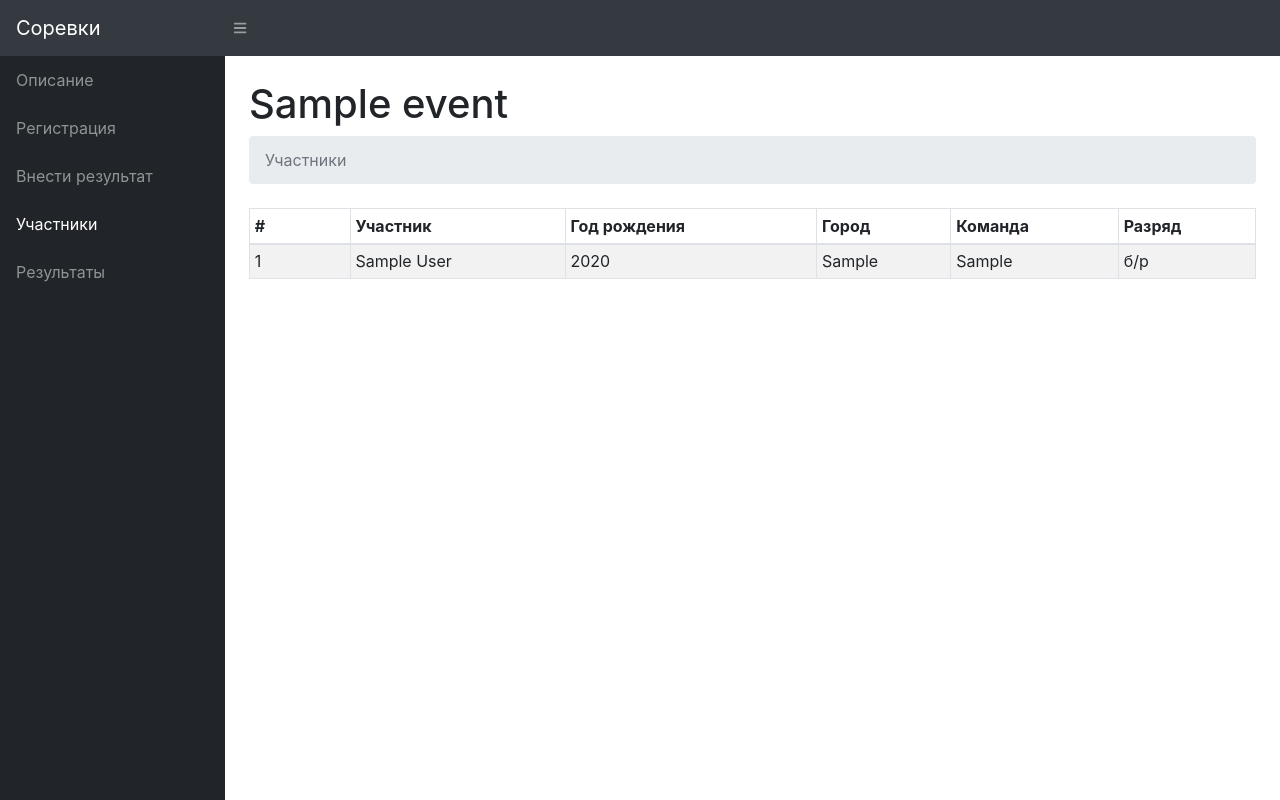
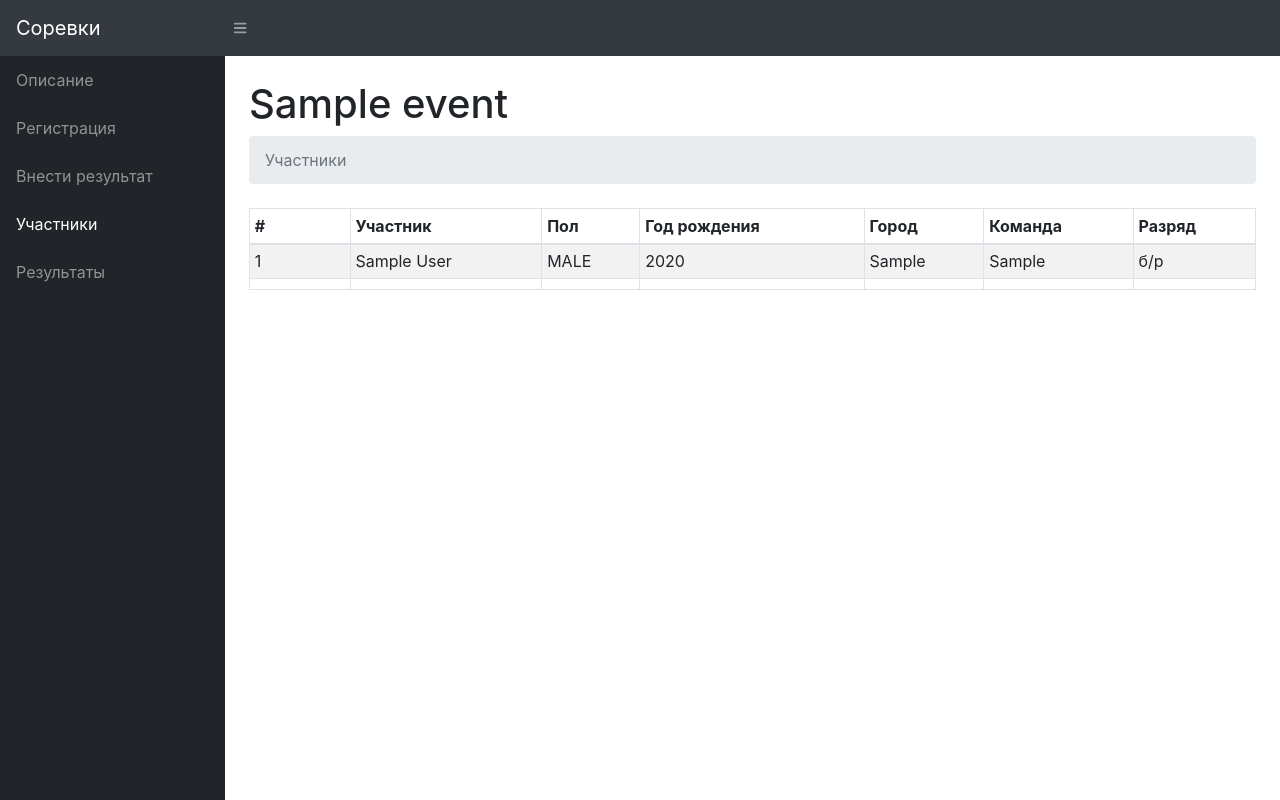
Before and after one commit to milssky/climbing_events, a Django app: page /e/1/participants/ in a window 1280 px wide. Run offline with Django 3.2, Linux system fonts and the light colour scheme; tables that the repository leaves empty hold one stand-in row (values such as "Sample post"); some libraries are stand-ins or nearby versions.

Commit message:
Добавлен пол участника

```diff
--- a/events/forms.py
+++ b/events/forms.py
@@ -25,6 +25,7 @@ class ParticipantRegistrationForm(forms.ModelForm):
         fields = [
             'first_name',
             'last_name',
+            'gender',
             'birth_year',
             'city',
             'team',
@@ -33,6 +34,7 @@ class ParticipantRegistrationForm(forms.ModelForm):
         labels = {
             'first_name': 'Имя',
             'last_name': 'Фамилия',
+            'gender': 'Пол',
             'birth_year': 'Год рождения',
             'city': 'Город',
             'team': 'Команда',
--- a/events/models.py
+++ b/events/models.py
@@ -30,6 +30,13 @@ class Event(models.Model):
 class Participant(models.Model):
     first_name = models.CharField(max_length=32)
     last_name = models.CharField(max_length=32)
+    GENDER_MALE = 'MALE'
+    GENDER_FEMALE = 'FEMALE'
+    GENDERS = [
+        (GENDER_MALE, 'М'),
+        (GENDER_FEMALE, 'Ж'),
+    ]
+    gender = models.CharField(max_length=6, choices=GENDERS, default=GENDER_MALE)
     birth_year = models.IntegerField(null=True)
     city = models.CharField(null=True, max_length=32)
     team = models.CharField(null=True, max_length=32)
--- a/events/services.py
+++ b/events/services.py
@@ -34,12 +34,14 @@ def clear_event(event: Event) -> None:
 
 
 def create_participant_with_default_accents(event: Event, first_name: str, last_name: str,
+                                            gender: Participant.gender = Participant.GENDER_MALE,
                                             birth_year: int = 2000, city: str = '', team: str = '',
                                             grade: Participant.GRADES = Participant.GRADE_BR,
                                             ) -> Participant:
     participant = Participant.objects.create(
         first_name=first_name,
         last_name=last_name,
+        gender=gender,
         birth_year=birth_year,
         city=city,
         team=team,
--- a/events/templates/events/event-participants.html
+++ b/events/templates/events/event-participants.html
@@ -5,11 +5,12 @@
 
 {% block content %}
 {% if event.is_published %}
-  <table class="table table-bordered table-hover table-striped table-sm" id="dataTable" width="100%" cellspacing="0">
+<table cellspacing="0" class="table table-bordered table-hover table-striped table-sm" id="dataTable" width="100%">
   <thead>
   <tr>
     <th style="width:10%">#</th>
     <th>Участник</th>
+    <th>Пол</th>
     <th>Год рождения</th>
     <th>Город</th>
     <th>Команда</th>
@@ -17,10 +18,31 @@
   </tr>
   </thead>
   <tbody>
-  {% for participant in participants %}
+  {% for participant in participants_male %}
   <tr>
     <td>{{ forloop.counter }}</td>
     <td>{{ participant.first_name }} {{ participant.last_name }}</td>
+    <td>{{ participant.gender }}</td>
+    <td>{% if participant.birth_year is not None %}{{ participant.birth_year }}{% endif %}</td>
+    <td>{% if participant.city is not None %}{{ participant.city }}{% endif %}</td>
+    <td>{% if participant.team is not None %}{{ participant.team }}{% endif %}</td>
+    <td>{{ participant.get_grade_display }}</td>
+  </tr>
+  {% endfor %}
+  <tr>
+    <td></td>
+    <td></td>
+    <td></td>
+    <td></td>
+    <td></td>
+    <td></td>
+    <td></td>
+  </tr>
+  {% for participant in participants_female %}
+  <tr>
+    <td>{{ forloop.counter }}</td>
+    <td>{{ participant.first_name }} {{ participant.last_name }}</td>
+    <td>{{ participant.gender }}</td>
     <td>{% if participant.birth_year is not None %}{{ participant.birth_year }}{% endif %}</td>
     <td>{% if participant.city is not None %}{{ participant.city }}{% endif %}</td>
     <td>{% if participant.team is not None %}{{ participant.team }}{% endif %}</td>
@@ -31,7 +53,7 @@
 </table>
 
 {% else %}
-  {% include 'events/snippet-card-banner.html' with message='Событие не опубликовано' %}
+{% include 'events/snippet-card-banner.html' with message='Событие не опубликовано' %}
 {% endif %}
 
 {% endblock %}
--- a/events/views.py
+++ b/events/views.py
@@ -238,13 +238,15 @@ class EventParticipantsView(views.View):
     @staticmethod
     def get(request, event_id):
         event = Event.objects.get(id=event_id)
-        participants = Participant.objects.filter(event__id=event_id)
+        participants_male = Participant.objects.filter(event__id=event_id, gender='MALE')
+        participants_female = Participant.objects.filter(event__id=event_id, gender='FEMALE')
         return render(
             request=request,
             template_name='events/event-participants.html',
             context={
                 'event': event,
-                'participants': participants,
+                'participants_male': participants_male,
+                'participants_female': participants_female,
             }
         )
 
@@ -271,6 +273,7 @@ class EventRegistrationView(views.View):
                 event=event,
                 first_name=form.cleaned_data['first_name'],
                 last_name=form.cleaned_data['last_name'],
+                gender=form.cleaned_data['gender'],
                 birth_year=form.cleaned_data['birth_year'],
                 city=form.cleaned_data['city'],
                 team=form.cleaned_data['team'],
```
